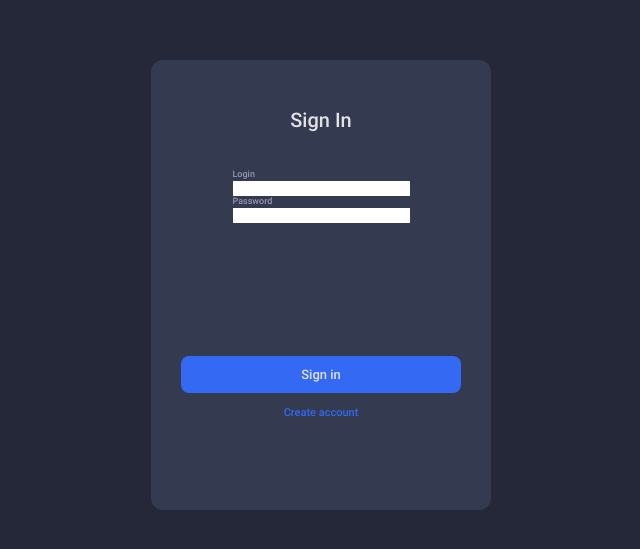
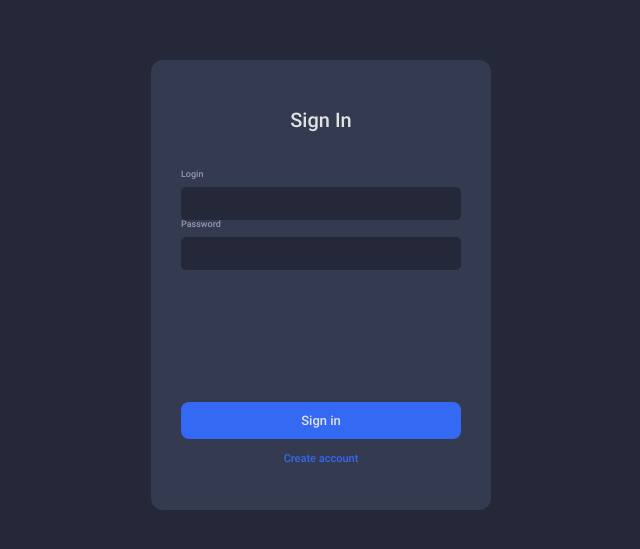
Before and after one commit to ff5h/messenger-client-web, a React (Create React App) app: page / in a window 1280 px wide. Shown: the part 115-664 px from the top of the page, without its empty margins (319-959 px from the left). Built offline with nearby package versions, Linux system fonts and the light colour scheme.

Commit message:
Fix inputs

```diff
--- a/src/components/common/inputs/Input/Input.tsx
+++ b/src/components/common/inputs/Input/Input.tsx
@@ -13,7 +13,7 @@ export const Input: React.FC<InputProps> = ({ label, isError = false, helperText
   return (
     <>
       <div className={styles.label}>{label}</div>
-      <input className={(styles.input, className)} {...props} />
+      <input className={`${styles.input} ${className}`} {...props} />
       {isError && helperText && <div className={styles.helperText}>{helperText}</div>}
     </>
   );
```
